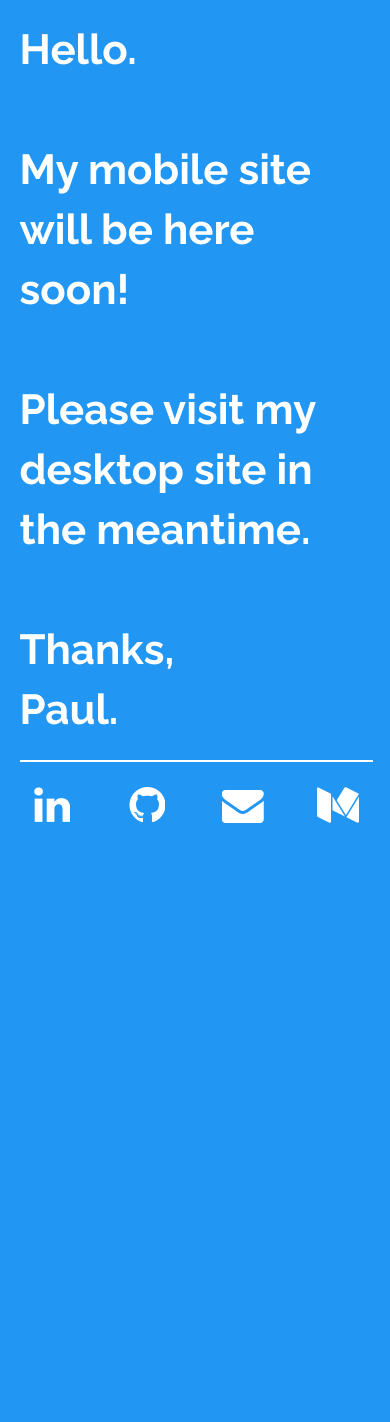
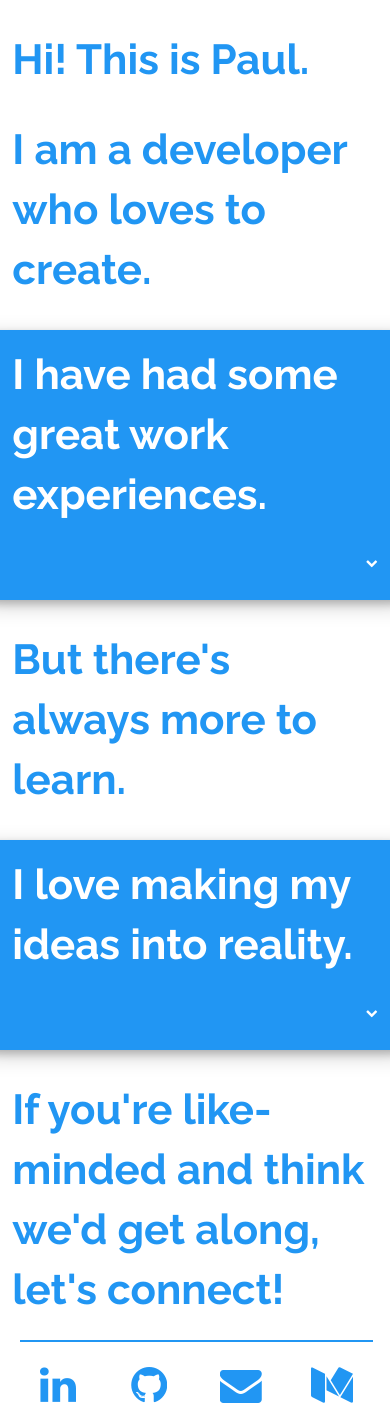
Before and after one commit to psalv/paulsalvatore, a PHP site: page / in a window 390 px wide. Run offline with PHP 8.4, Linux system fonts and the light colour scheme; some libraries are stand-ins or nearby versions.

Commit message:
Basic mobile page is ready.

```diff
--- a/public_html/assets/less/main.less
+++ b/public_html/assets/less/main.less
@@ -77,26 +77,114 @@
 *{
   //border: solid 1px red !important;
 }
-/*============================================ MOBILE */
+/*============================================ MOBILE  */
+
 
 .mobile{
   height: 100vh !important;
   overflow-y: scroll !important;
 
-  background-color: @BLUE500;
+  background-color: white;
   font-size: 3em;
-  color: white;
+  color: @BLUE500;
   font-weight: 700;
-  padding: 5%;
+  //padding: 5%;
 
   .column{
     height: 40px;
   }
 
   a{
-    color: white !important;
+    color: @BLUE500 !important;
+  }
+
+  hr{
+    margin-left: 5%;
+    margin-right: 20%;
+    width: 90%;
+    border: 1px solid
+  }
+
+  .spaceBottom{
+    margin-bottom: 30px;
+  }
+
+  .row{
+    padding-left: 7%;
+    padding-right: 7%;
+  }
+
+  .mobileHeader{
+    .spaceBottom;
+    margin-top: 30px;
+  }
+
+  .mobileAbout{
+    .spaceBottom;
+  }
+
+  .clickableMobile{
+    .materialShadow;
+    .spaceBottom;
+    background-color: @BLUE500;
+    cursor: pointer;
+    color: white;
+    padding-top: 15px;
+    padding-bottom: 15px;
+
+    i{
+      font-size: 12px;
+    }
+  }
+
+  .mobileWork{
+    .clickableMobile;
+
+    a{
+      color: white !important;
+      &:hover {
+        text-decoration: none;
+      }
+      &:focus{
+        text-decoration: none;
+      }
+    }
+
+    #collapseWork{
+      .roboto;
+      font-size: 16px !important;
+      color: @BLUE100;
+
+      .title{
+        .raleway;
+        .font700;
+        font-size: 20px !important;
+        color: white !important;
+      }
+    }
+  }
+
+  .mobileProjects{
+    .clickableMobile;
+
+    #collapseProjects{
+      .roboto;
+      font-size: 16px !important;
+      color: @BLUE100;
+
+      a{
+        font-size: 20px !important;
+        color: white !important;
+      }
+
+      .smaller{
+        font-size: 10px !important;
+      }
+
+    }
   }
 }
+
 
 
 /*============================================ NAVIGATION.PHP =====================================*/
--- /dev/null
+++ b/public_html/html_elements/mobile.php
@@ -0,0 +1,192 @@
+
+<div class="row mobileHeader">
+    Hi! This is Paul.
+</div>
+
+<div class="row mobileAbout">
+    I am a developer who loves to create.
+</div>
+
+<div class="row mobileWork" id="mobileWorkExpand">
+
+    I have had some great work experiences.
+
+    <div class="collapse" id="collapseWork">
+        <div class="card card-block">
+
+            <br>
+
+            <div class="title">
+                iCONECT
+            </div>
+
+            <div class="context raleway">2017</div><br>
+
+            Participated in a scrum agile development lifecycle developing the <a href="//www.iconect.com/products/xera/" target="_blank">Xera eDiscovery product.</a><br><br>
+
+            My roles included: developer, automated testing generation, and quality assurance.<br><br>
+
+            In my testing role, I developed unit tests using Jest + Enzyme for the entire React front end of the product.<br><br>
+            <a href="//medium.com/@paulanthonysalvatore/jest-my-summer-approaching-various-problems-with-jest-enzyme-fc1ad992aece" target="_blank">You can read about my hurdles and solutions here.</a><br><br>
+
+            Some numbers from my work: <br><br>
+            <div class="row">
+                <div class="col-xs-4 text-center"><b>71</b> test suites</div>
+                <div class="col-xs-4 text-center"><b>470</b> snapshots</div>
+                <div class="col-xs-4 text-center"><b>753</b> individual tests</div>
+            </div>
+
+            <br><br>
+
+            <div class="title">
+                Freelance Web Developer
+            </div>
+            <div class="context raleway">2017 - Present</div><br>
+            Work with clients developing payment systems processing >$100k in revenue.
+
+            <br><br>
+
+            <div class="title">
+                Developers' Foundation
+            </div>
+            <div class="context raleway">2016 - 2017</div><br>
+            Worked with non-profit clients delivering high-quality web solutions.<br><br>
+
+            Engaged in an organizational mentorship program centered around full-stack development.
+
+            <br><br>
+
+            <div class="title">
+                Western University
+            </div>
+            <div class="context raleway">2015 - 2016, 2018 - Present</div><br>
+            Worked in a biochemistry lab under the direction of <a href="//junoplab.wordpress.com/" target="_blank">Dr. Murray Junop.</a><br><br>
+            Researched methods of in vivo DNA repair using the Deinoccocus radiodurans bacterium.<br><br>
+
+            I currently work as a computer science teaching assistant for an interdisciplinary science course focusing on solving various problems in
+            earth science, physics, chemistry, and biology using computation.
+
+            <br><br>
+
+            <div class="title">
+                London Children's Foundation
+            </div>
+            <div class="context raleway">London, Ontario. 2016 - 2017</div><br>
+
+            Performed the role of IT support as well as <a href="//www.facebook.com/LCCLondon/?rf=279434815475286" target="_blank">pioneered their social media program.</a>
+
+            <br><br>
+
+        </div>
+    </div>
+
+    <div class="text-right">
+        <i id='downWork' class="fa fa-chevron-down"></i>
+    </div>
+</div>
+
+<div class="row spaceBottom">
+    But there's always more to learn.
+
+
+</div>
+
+<div class="row mobileProjects" id="mobileProjectsExpand">
+    I love making my ideas into reality.
+
+    <div class="collapse" id="collapseProjects">
+        <div class="card card-block">
+            <br>
+
+            <a href="//dfwestern.herokuapp.com/" target="_blank"><h4 class="raleway font700">Developers' Foundation Western Chapter</h4></a>
+            Developed from scratch alongside our designer.<br>
+            <div class="smaller">HTML, LESS, PHP, JS, SVG</div>
+
+            <br><br>
+
+            <a href="//github.com/psalv/Snake" target="_blank"><h4 class="raleway font700">Snake</h4></a>
+            A 2D snake clone built entirely through JFrame.<br>
+            <div class="smaller">Java</div>
+
+            <br><br>
+
+            <a href="//chrome.google.com/webstore/detail/learn-something-see-somet/hjilmolkopjkokfofafnlgbphdfopldo" target="_blank"><h4 class="raleway font700">Learn Something, See Something</h4></a>
+            Chrome extension delivering words, artwork and nature to your tabs.<br>
+            <div class="smaller">HTML, CSS, JS</div>
+
+            <br><br>
+
+            <a href="//github.com/psalv/paulsalvatore" target="_blank"><h4 class="raleway font700">paulsalvatore.io</h4></a>
+            Designed and built entirely by myself.<br>
+            <div class="smaller">HTML, PHP, TypeScript, LESS, SVG</div>
+
+            <br><br>
+
+            <a href="//www.bluepay.com/" target="_blank"><h4 class="raleway font700">Bluepay Forms</h4></a>
+            Created a series of custom Bluepay forms for Innovative Arts Inc., processing > $100k.<br>
+            <div class="smaller">HTML, CSS, JS</div>
+
+            <br><br>
+
+            <a href="//github.com/psalv/SVG_Hexagonal_Grid" target="_blank"><h4 class="raleway font700">SVG Hexagons</h4></a>
+            A dynamic and modular grid of SVG hexagons.<br>
+            <div class="smaller">PHP, JS</div>
+
+            <br><br>
+
+            <a href="//sometimespaulreads.com/" target="_blank"><h4 class="raleway font700">Sometimes Paul Reads</h4></a>
+            Some of my brief thoughts on other people's ideas.<br>
+            <div class="smaller">PHP, LESS, TS, Heroku</div>
+
+            <br><br>
+
+            <a href="//whathepedia.org" target="_blank"><h4 class="raleway font700">whathepedia.org</h4></a>
+            A test of human intuition and reasoning.<br>
+            <div class="smaller">TypeScript, LESS, PHP, Heroku</div>
+
+            <br><br>
+
+            <a href="//json-to-q.herokuapp.com/" target="_blank"><h4 class="raleway font700">JSON-to-Q</h4></a>
+            Easily create q cards! Just put them into JSON format first.<br>
+            <div class="smaller">HTML, CSS, JS, Heroku</div>
+
+            <br><br>
+
+
+            <a href="//commitproductivitytimer.herokuapp.com/" target="_blank"><h4 class="raleway font700">Commit Timer</h4></a>
+            No one likes losing work, this will help you to stay on top of commits.<br>
+            <div class="smaller">HTML, CSS, JS, Heroku, MeSpeak</div>
+
+            <br>
+
+        </div>
+    </div>
+
+    <div class="text-right">
+        <i id='downProjects' class="fa fa-chevron-down"></i>
+    </div>
+</div>
+
+<div class="row">
+    If you're like-minded and think we'd get along, let's connect!
+</div>
+
+<hr>
+
+<div class="row text-center">
+    <div class="col-xs-3">
+        <a href="//linkedin.com/in/paul-salvatore"><i class="fa fa-linkedin"></i></a>
+    </div>
+
+    <div class="col-xs-3">
+        <a href="//github.com/psalv"><i class="fa fa-github"></i></a>
+    </div>
+
+    <div class="col-xs-3">
+        <a href="mailto:paulanthonysalvatore@gmail.com"><i class="fa fa-envelope"></i></a>
+    </div>
+
+    <div class="col-xs-3">
+        <a href="//medium.com/@paulanthonysalvatore/"><i class="fa fa-medium"></i></a>
+    </div>
+</div>
--- a/public_html/index.php
+++ b/public_html/index.php
@@ -84,37 +84,9 @@
 </div>
 <div class="mobile raleway">
 
-    Hello. <br><br>
-
-    My mobile site will be here soon! <br><br>
-
-    Please visit my desktop site in the meantime. <br><br>
-
-    Thanks, <br>
-
-    Paul.<br>
-
-    <hr style="width: 100%; border: 1px solid">
-
-    <div class="row text-center">
-        <div class="col-xs-3">
-            <a href="//linkedin.com/in/paul-salvatore"><i class="fa fa-linkedin"></i></a>
-        </div>
-
-        <div class="col-xs-3">
-            <a href="//github.com/psalv"><i class="fa fa-github"></i></a>
-        </div>
-
-        <div class="col-xs-3">
-            <a href="mailto:paulanthonysalvatore@gmail.com"><i class="fa fa-envelope"></i></a>
-        </div>
-
-        <div class="col-xs-3">
-            <a href="//medium.com/@paulanthonysalvatore/"><i class="fa fa-medium"></i></a>
-        </div>
-    </div>
-
-
+    <?php
+    include "html_elements/mobile.php";
+    ?>
 
 </div>
 <!--=========================================== JS SCRIPTS ==========================================-->
@@ -139,6 +111,7 @@
 <script src="assets/ts/connect.js" type="text/javascript"></script>
 <script src="assets/ts/infodata.js" type="text/javascript"></script>
 <script src="assets/ts/audio.js" type="text/javascript"></script>
+<script src="assets/ts/mobile.js" type="text/javascript"></script>
 
 
 
```
Also changed, not shown: public_html/assets/less/main.css (+97 -4 lines), public_html/assets/ts/mobile.ts (added, +17 -0 lines), public_html/html_elements/placeholderMobile.php (added, +29 -0 lines), public_html/assets/less/main.min.css.
